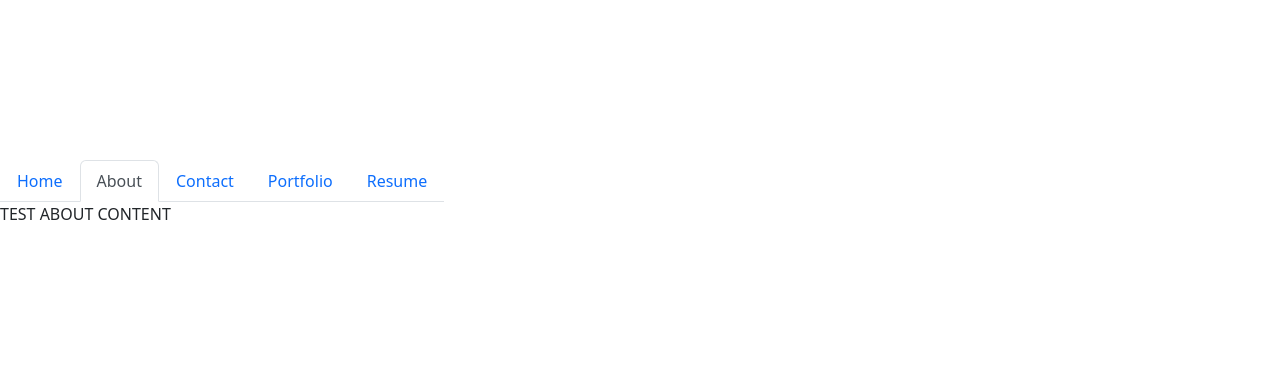
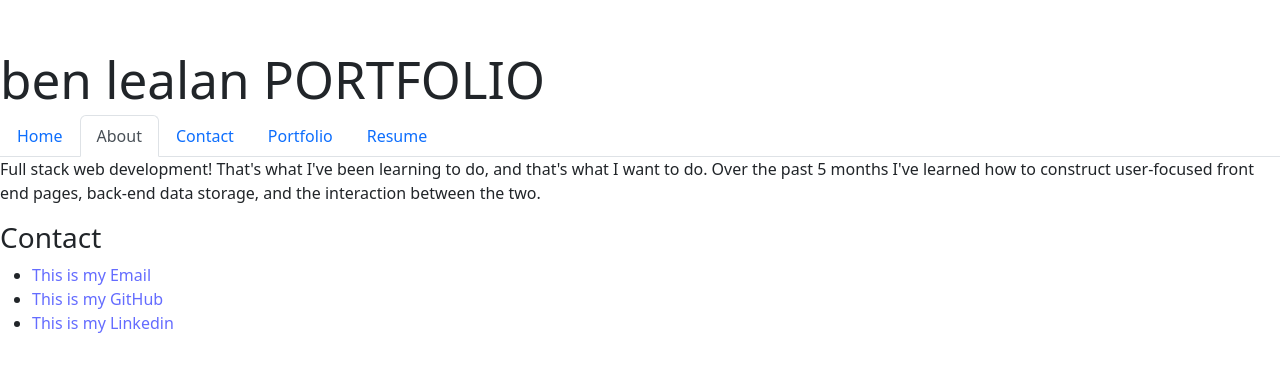
Before and after one commit to BLealan/react-portfolio-b-lealan, a React (Vite) app: page /About in a window 1280 px wide. Shown: the part 199-570 px from the top of the page. Built offline with nearby package versions, Linux system fonts and the light colour scheme.

Commit message:
link to contact form

```diff
--- a/src/App.jsx
+++ b/src/App.jsx
@@ -9,12 +9,12 @@ import Footer from './components/UI/Footer';
 function App() {
   return (
     <div>
-      {/* <Header /> */}
+      <Header />
       <Navigation />
       <main>
         <Outlet />
       </main>
-      {/* <Footer /> */}
+      <Footer />
 
     </div>
   );
--- a/src/components/UI/ContactForm.jsx
+++ b/src/components/UI/ContactForm.jsx
@@ -1,11 +1,12 @@
 import { useState } from 'react';
 
-import { validateEmail } from '../utils';
+import { validateEmail } from '../../utils/helpers';
 
-function Form() {
+function ContactForm() {
     const [name, setName] = useState('');
     const [email, setEmail] = useState('');
-    const [message, setMessage] =useState('');
+    const [message, setMessage] = useState('');
+    const [errorMessage, setErrorMessage] = useState('');
 
     const handleInputChange = (e) => {
         const { target } = e;
@@ -72,4 +73,4 @@ function Form() {
       );
 }
 
-export default Form;
+export default ContactForm;
--- a/src/pages/AboutPage.jsx
+++ b/src/pages/AboutPage.jsx
@@ -2,7 +2,8 @@ export default function AboutPage() {
     return (
         <div>
             <p>
-                TEST ABOUT CONTENT
+                Full stack web development! That's what I've been learning to do, and that's what I want to do. Over the past 5 months I've
+                learned how to construct user-focused front end pages, back-end data storage, and the interaction between the two.
             </p>
         </div>
     );
--- a/src/pages/ContactPage.jsx
+++ b/src/pages/ContactPage.jsx
@@ -1,9 +1,14 @@
+import ContactForm from '../components/UI/ContactForm';
+
 export default function ContactPage() {
     return (
         <div>
             <p>
                 TEST CONTACT CONTENT
             </p>
+            <div>
+                <ContactForm />
+            </div>
         </div>
     );
 }
```
